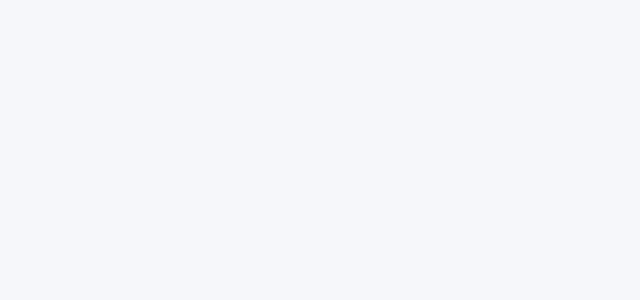
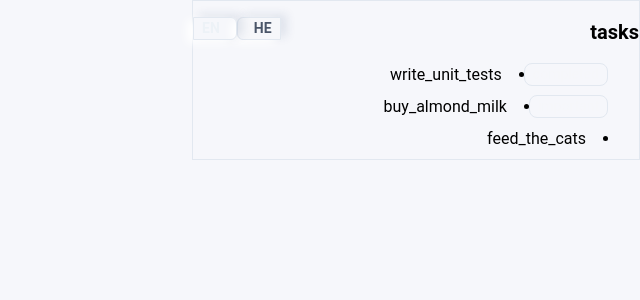
Before and after one commit to telemet/telemet-web, a Nuxt app: page / in a window 1280 px wide. Shown: the top 300 px of the page, without its empty margins (640-1280 px from the left). Built offline with nearby package versions, Linux system fonts and the light colour scheme.

Commit message:
Add i18n support

```diff
--- a/layouts/default.vue
+++ b/layouts/default.vue
@@ -1,5 +1,5 @@
 <template>
-  <div class="md:min-h-screen bg-brand-100 antialiased">
+  <div :dir="$dir()" class="md:min-h-screen bg-brand-100 antialiased">
     <!-- <t-navbar /> -->
     <nuxt />
   </div>
--- a/nuxt.config.js
+++ b/nuxt.config.js
@@ -72,7 +72,7 @@ export default {
   /*
    ** Plugins to load before mounting the App
    */
-  plugins: [],
+  plugins: ['~/plugins/i18n.js'],
   /*
    ** Nuxt.js dev-modules
    */
@@ -102,7 +102,24 @@ export default {
   /*
    ** Nuxt.js modules
    */
-  modules: ['@nuxtjs/pwa'],
+  modules: ['@nuxtjs/pwa', 'nuxt-i18n'],
+  i18n: {
+    locales: [
+      {
+        code: 'he',
+        name: 'עברית',
+        dir: 'rtl'
+      },
+      {
+        code: 'en',
+        name: 'English',
+        dir: 'ltr'
+      }
+    ],
+    vueI18nLoader: true,
+    defaultLocale: 'he',
+    vueI18n: {fallbackLocale: 'he'}
+  },
   /*
    ** Build configuration
    */
--- a/package.json
+++ b/package.json
@@ -13,7 +13,8 @@
   },
   "dependencies": {
     "@nuxtjs/pwa": "^3.0.0-0",
-    "nuxt": "^2.0.0"
+    "nuxt": "^2.0.0",
+    "nuxt-i18n": "^6.9.1"
   },
   "devDependencies": {
     "@nuxtjs/eslint-config": "^2.0.0",
--- a/pages/index.vue
+++ b/pages/index.vue
@@ -1,8 +1,81 @@
-<template lang="html">
+<!-- <template lang="html">
   <div
     class="main bg-gray-100 min-h-screen flex flex-col md:flex-row justify-center items-center text-center mx-auto"
   ></div>
+</template> -->
+
+<template>
+  <div class="border w-max max-w-md py-2">
+    <div class="flex justify-between py-2">
+      <h1 class="text-center text-xl font-bold ml-5">
+        {{ $t('tasks') }}
+      </h1>
+      <div>
+        <div class="flex justify-center mr-2">
+          <nuxt-link
+            :to="switchLocalePath('he')"
+            class="border rounded-l-md pl-4 pr-2 bg-gray-100 text-gray-700 text-sm font-bold shadow"
+            >HE</nuxt-link
+          >
+          <nuxt-link
+            :to="switchLocalePath('en')"
+            class="border rounded-r-md pr-4 pl-2 bg-blue-600 text-gray-200 text-sm font-bold shadow"
+            >EN</nuxt-link
+          >
+        </div>
+      </div>
+    </div>
+    <div class="flex justify-center">
+      <ul class="w-full max-w-sm list-disc list-inside">
+        <li class="mt-2">
+          <span>
+            {{ $t('write_unit_tests') }}
+          </span>
+          <span
+            class="text-sm text-gray-100 bg-green-400 px-2 border rounded-lg float-right"
+          >
+            {{ $t('completed') }}
+          </span>
+        </li>
+        <li class="mt-2">
+          <span>
+            {{ $t('buy_almond_milk') }}
+          </span>
+          <span
+            class="text-sm text-gray-100 bg-red-400 px-2 border rounded-lg float-right"
+          >
+            {{ $t('important') }}
+          </span>
+        </li>
+        <li class="mt-2">
+          <span>
+            {{ $t('feed_the_cats') }}
+          </span>
+        </li>
+      </ul>
+    </div>
+  </div>
 </template>
+<i18n lang="yaml">
+en:
+  tasks: "Tasks"
+  write_unit_tests: "write unit tests"
+  buy_almond_milk: "buy almond milk"
+  feed_the_cats: "feed the cats"
+  write_documentation: "write documentation"
+  in_progress: "In progress..."
+  completed: "Completed!"
+  important: "Important!"
+he:
+  tasks: "מטלות"
+  write_unit_tests: "לכתוב בדיקות יחידה"
+  buy_almond_milk: "לקנות חלב שקדים"
+  feed_the_cats: "להאכיל את החתולים"
+  write_documentation: "לכתוב תיעוד"
+  in_progress: "בתהליך"
+  completed: "בוצע!"
+  important: "חשוב!"
+</i18n>
 
 <script>
 // import Icon from '~/components/icons/Icon'
--- /dev/null
+++ b/plugins/i18n.js
@@ -0,0 +1,7 @@
+// Source: https://medium.com/@lior_36166/multilingual-bidirectional-rtl-websites-with-tailwind-and-nuxt-bca6ccd2494d
+
+export default function({app}, inject) {
+  const dir = () =>
+    app.i18n.locales.find((x) => x.code === app.i18n.locale)?.dir
+  inject('dir', dir)
+}
```
Also changed, not shown: 1 other file (tests, documents, lock files or other folders).
